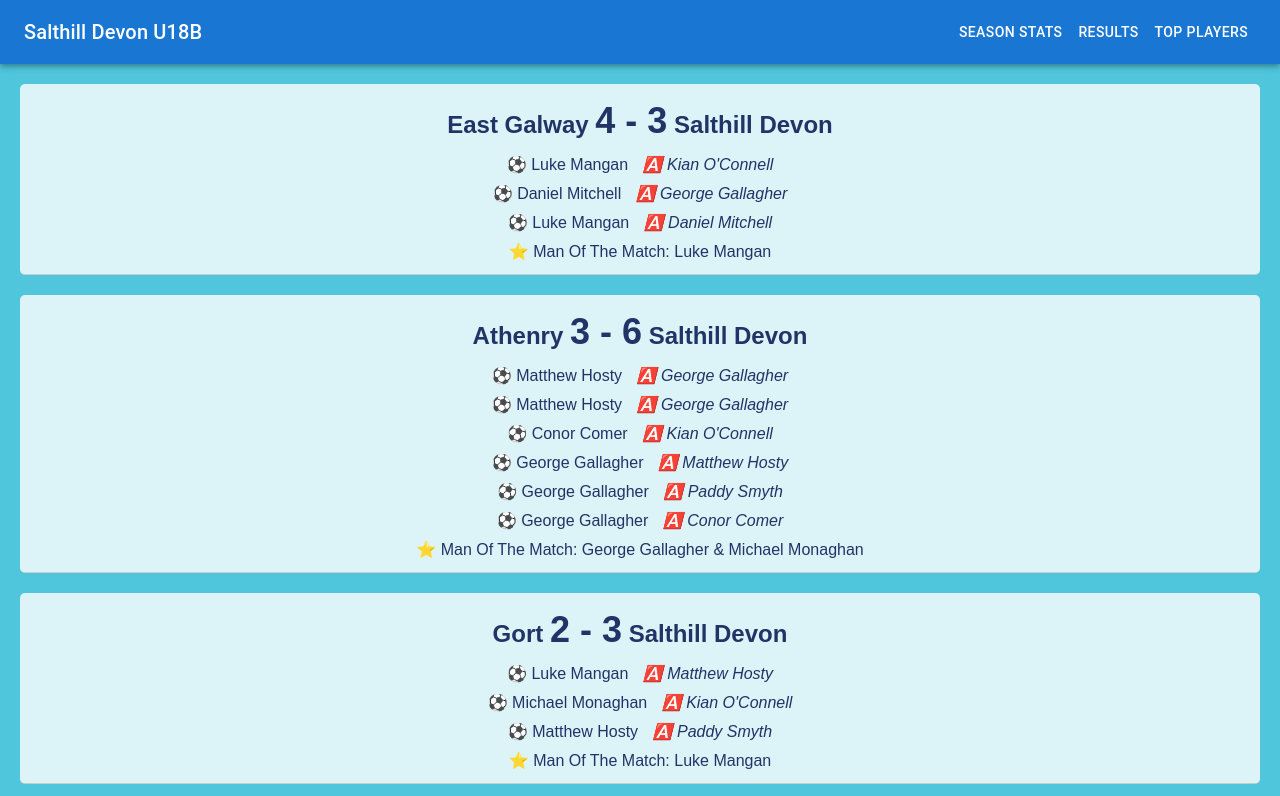
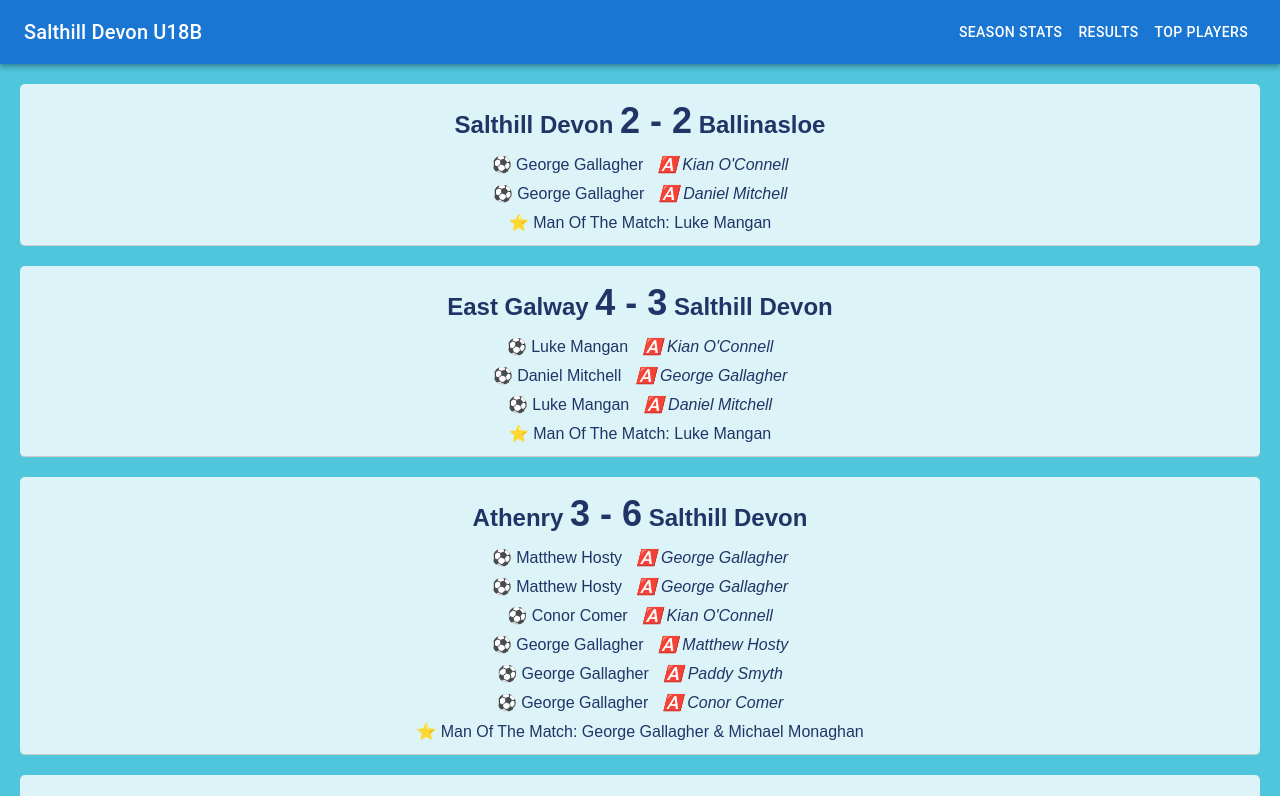
Before and after one commit to conorkelly86/sdfc-18b, a Next.js app: page /results in a window 1280 px wide. Shown: the top 796 px of the page. Built offline with nearby package versions, Linux system fonts and the light colour scheme.

Commit message:
vs Ballinasloe (home)

```diff
--- a/app/data/results.json
+++ b/app/data/results.json
@@ -126,5 +126,24 @@
       { "name": "Luke Mangan", "team": "away", "assist": "Daniel Mitchell" }
     ],
     "motm": "Luke Mangan"
+  },
+  {
+    "gameWeek": 11,
+    "homeTeam": "Salthill Devon",
+    "awayTeam": "Ballinasloe",
+    "score": "2 - 2",
+    "goalScorers": [
+      {
+        "name": "George Gallagher",
+        "team": "home",
+        "assist": "Kian O'Connell"
+      },
+      {
+        "name": "George Gallagher",
+        "team": "home",
+        "assist": "Daniel Mitchell"
+      }
+    ],
+    "motm": "Luke Mangan"
   }
 ]
--- a/app/results/page.tsx
+++ b/app/results/page.tsx
@@ -10,6 +10,12 @@ const Results: React.FC = () => {
     <>
       <Navbar />
       <div className="results-page">
+        <MatchDetails
+          homeTeam="Salthill Devon"
+          awayTeam="Ballinasloe"
+          score="2 - 2"
+          gameWeek={11}
+        />
         <MatchDetails
           homeTeam="East Galway"
           awayTeam="Salthill Devon"
```
Also changed, not shown: app/data/stats.json (+12 -12 lines).
